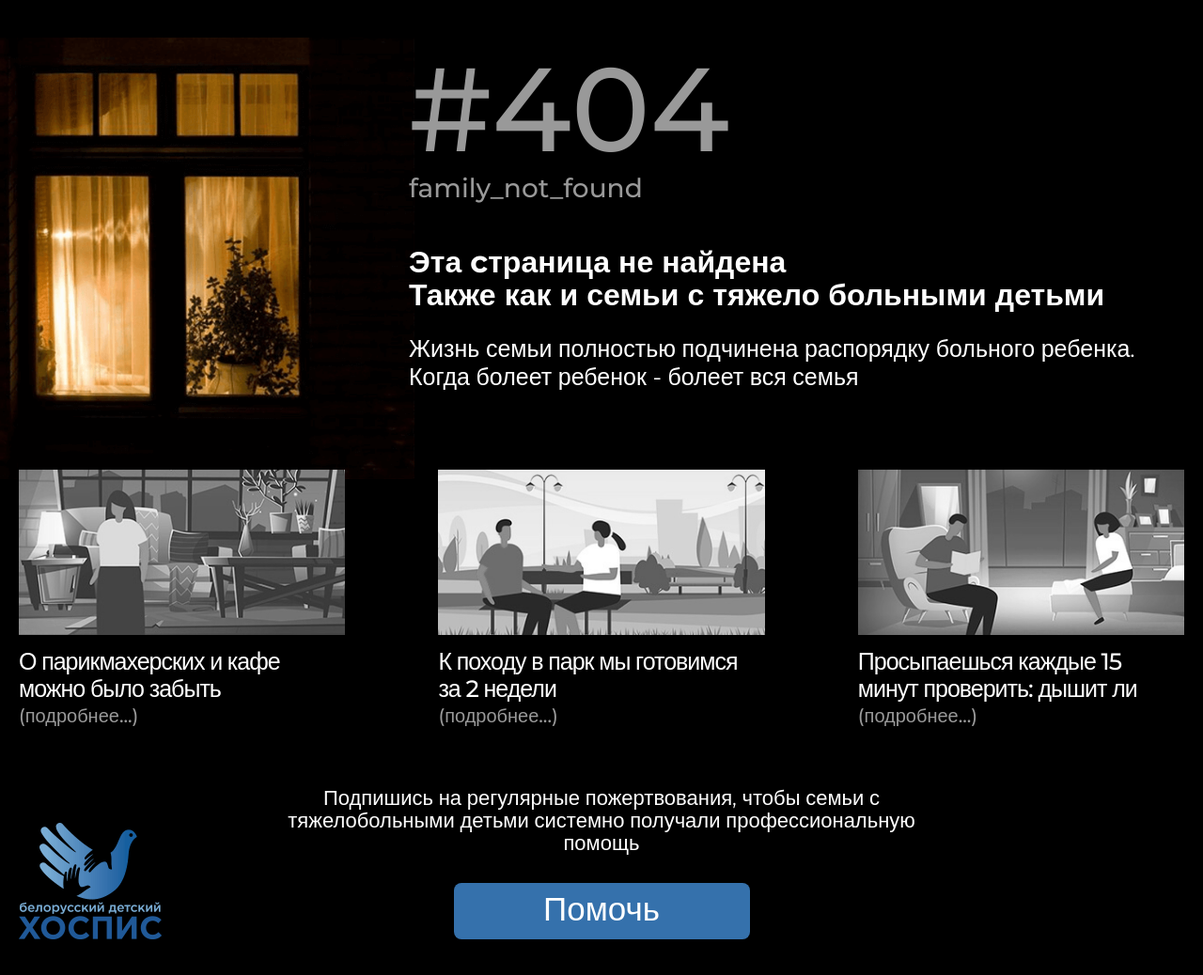
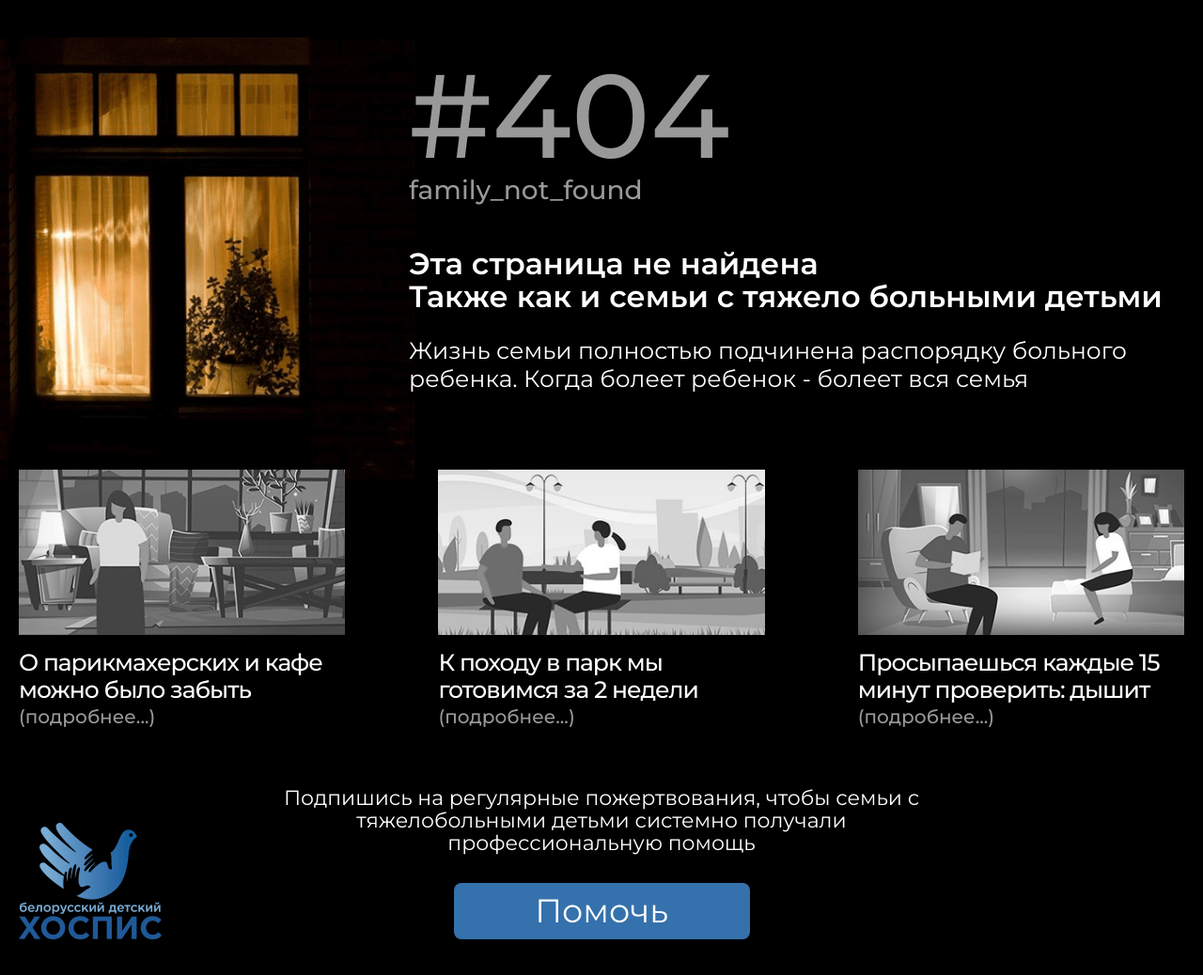
Before and after one commit to natalliabirytskaya/hospis-404, a plain HTML site: page index.html in a window 1280 px wide. Shown: the whole page at 94% size. Drawn offline with Linux system fonts and the light colour scheme; files whose address does not match are found by name.

Commit message:
replace custom fonts with google fonts

```diff
--- a/index.html
+++ b/index.html
@@ -5,6 +5,7 @@
 <meta charset="utf-8">
 <meta name="viewport" content="width=device-width, initial-scale=1">
 <link rel="stylesheet" href="./style.css">
+<link href="https://fonts.googleapis.com/css?family=Montserrat:400,500,600,700&display=swap&subset=cyrillic" rel="stylesheet">
 </head>
 <body class="body">
 
--- a/sass/fonts.sass
+++ /dev/null
@@ -1,29 +0,0 @@
-@font-face
-  font-family: 'montserratblack'
-  src: url('../fonts/montserrat-black.woff2') format('woff2'), url('../fonts/montserrat-black.woff') format('woff')
-  font-weight: normal
-  font-style: normal
-
-@font-face
-  font-family: 'Montserrat'
-  src: url('../fonts/montserrat-bold.woff2') format('woff2'), url('../fonts/montserrat-bold.woff') format('woff')
-  font-weight: 600
-  font-style: normal
-
-@font-face
-  font-family: 'Montserrat'
-  src: url('../fonts/montserrat-extrabold.woff2') format('woff2'), url('../fonts/montserrat-extrabold.woff') format('woff')
-  font-weight: 700
-  font-style: normal
-
-@font-face
-  font-family: 'Montserrat'
-  src: url('../fonts/montserrat-medium.woff') format('woff'), url('../fonts/montserrat-medium.woff2') format('woff2')
-  font-weight: 500
-  font-style: normal
-
-@font-face
-  font-family: 'Montserrat'
-  src: url('../fonts/montserrat-regular.woff2') format('woff2'), url('../fonts/montserrat-regular.woff') format('woff')
-  font-weight: 400
-  font-style: normal
--- a/sass/style.sass
+++ b/sass/style.sass
@@ -1,5 +1,4 @@
 @import "variables"
-@import "fonts"
 @import "common"
 @import "main"
 @import "error-description"
```
Also changed, not shown: style.css, 1 other file.
